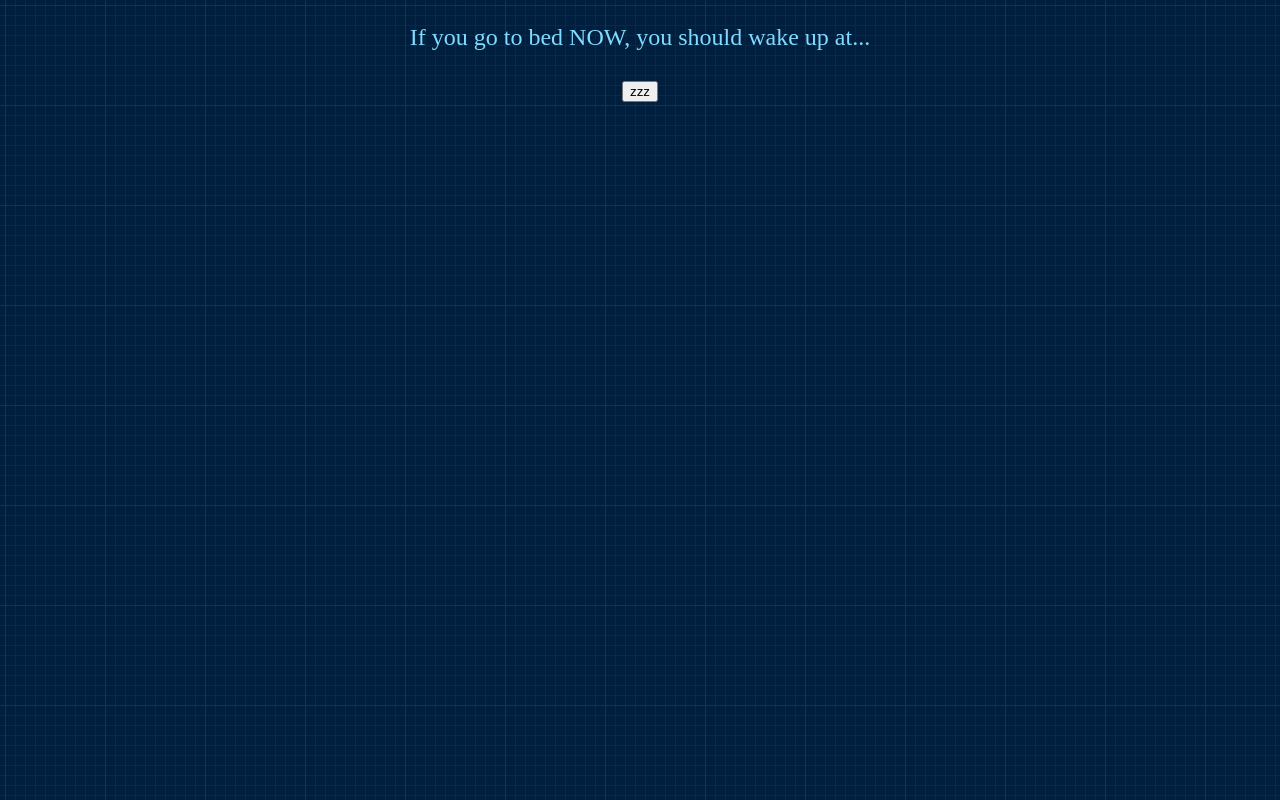
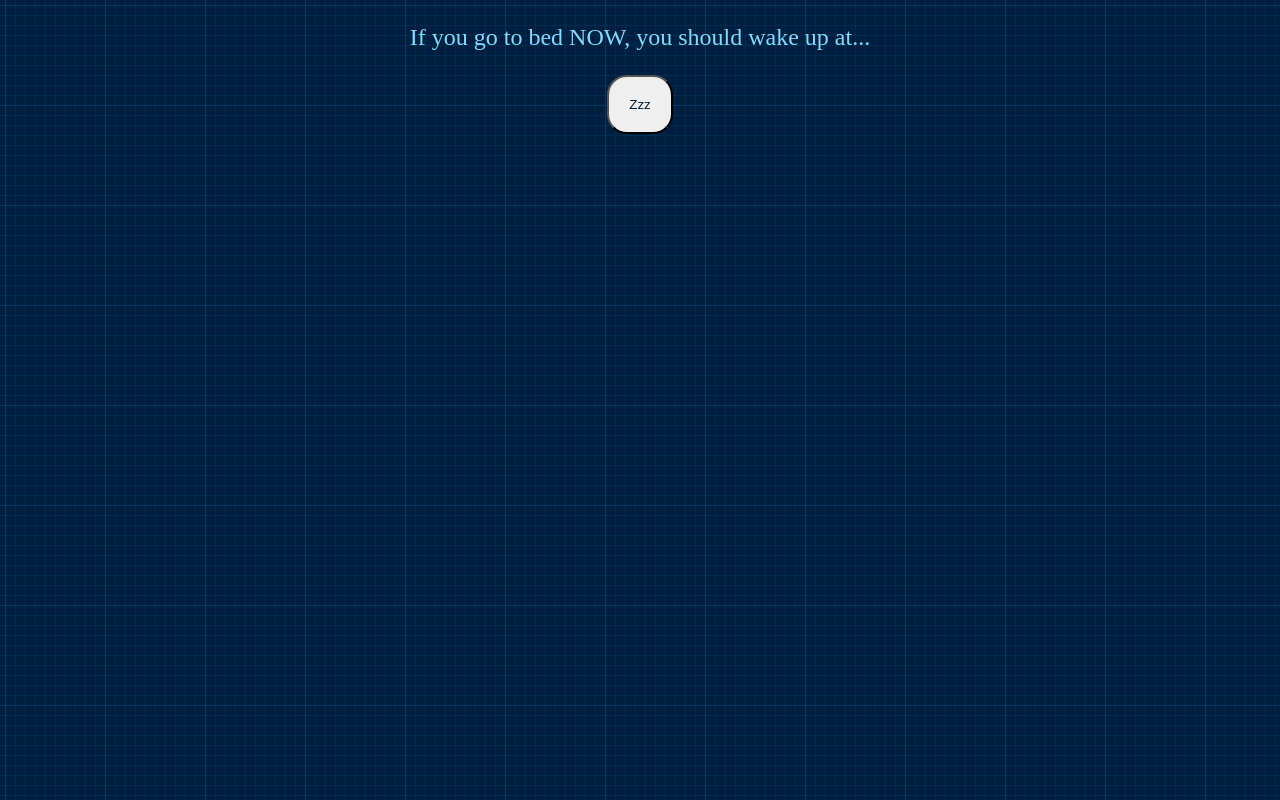
Before and after one commit to aoduru/sleeptime-git, a plain HTML site: page index.html in a window 1280 px wide. Drawn offline with Linux system fonts and the light colour scheme.

Commit message:
Style the Zzz button

```diff
--- a/style.css
+++ b/style.css
@@ -34,3 +34,9 @@ body {
   #cycle-6 {
     color: rgb(143, 254, 221);
   }
+  button {
+    padding: 20px;
+    border-radius: 20px;
+    text-transform: capitalize;
+    color: #001f3f;
+  }
```
